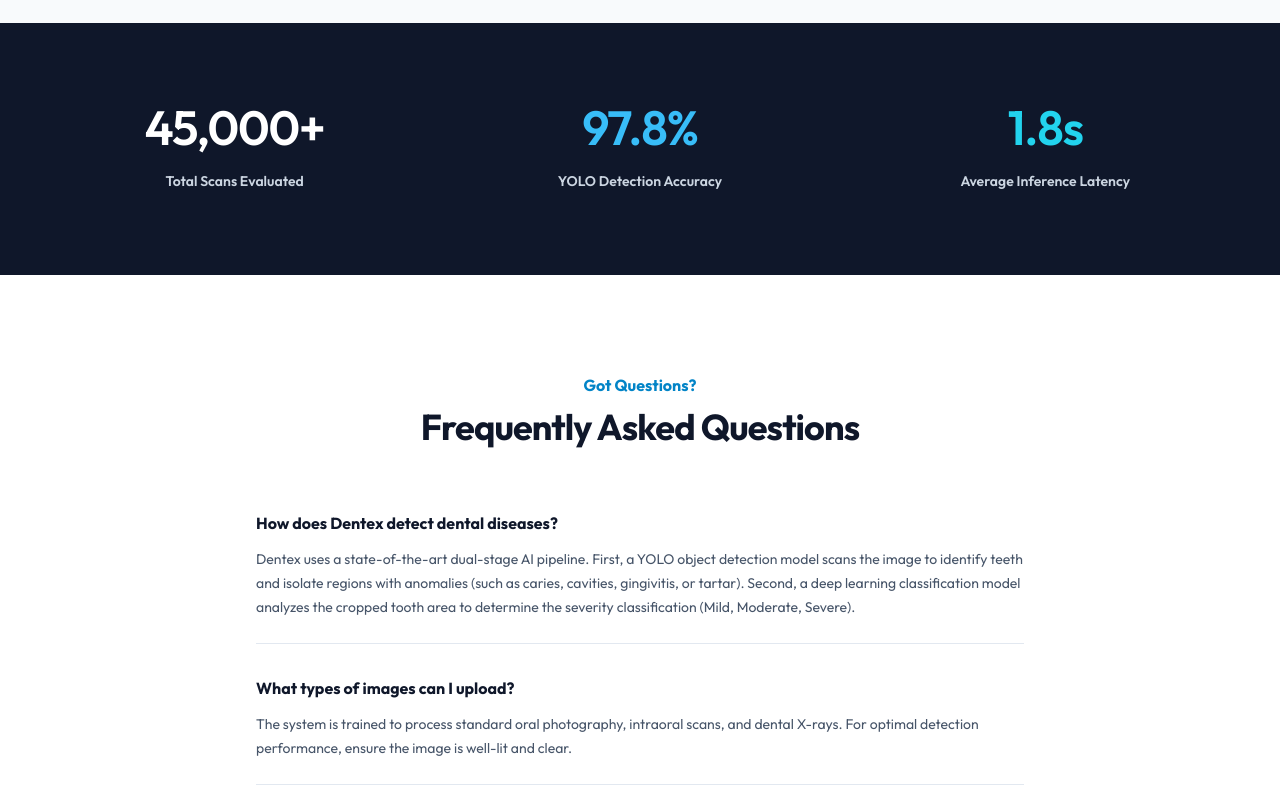
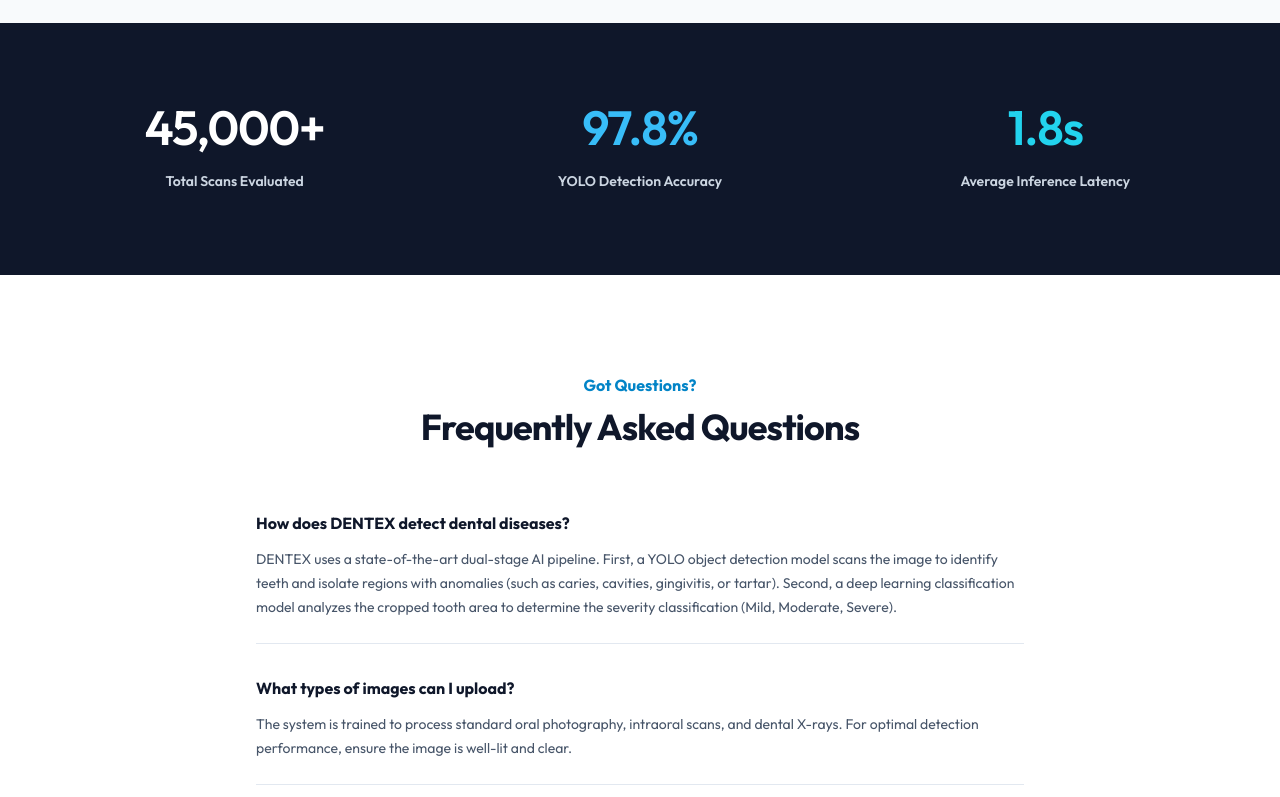
Before and after one commit to Piyush2004gupta/Dentex, a React (Vite) app in the folder frontend/: page / in a window 1280 px wide. Shown: the part 2000-2797 px from the top of the page. Built offline with nearby package versions, Linux system fonts and the light colour scheme; no server answers.

Commit message:
Update application name to uppercase DENTEX across frontend and documentation

```diff
--- a/frontend/index.html
+++ b/frontend/index.html
@@ -4,8 +4,8 @@
     <meta charset="UTF-8" />
     <link rel="icon" type="image/svg+xml" href="/src/assets/react.svg" />
     <meta name="viewport" content="width=device-width, initial-scale=1.0" />
-    <meta name="description" content="Dentex is an AI-powered healthcare screening platform for instant dental disease detection and severity classification using computer vision models." />
-    <title>Dentex – Dental Disease Detection & Classification</title>
+    <meta name="description" content="DENTEX is an AI-powered healthcare screening platform for instant dental disease detection and severity classification using computer vision models." />
+    <title>DENTEX – Dental Disease Detection & Classification</title>
     <!-- Fonts preconnect -->
     <link rel="preconnect" href="https://fonts.googleapis.com">
     <link rel="preconnect" href="https://fonts.gstatic.com" crossorigin>
--- a/frontend/src/components/Navbar.tsx
+++ b/frontend/src/components/Navbar.tsx
@@ -37,7 +37,7 @@
                 <Activity size={22} className="animate-pulse" />
               </div>
               <span className="text-xl font-bold tracking-tight bg-gradient-to-r from-brand-600 to-brand-400 bg-clip-text text-transparent dark:from-brand-400 dark:to-cyan-400">
-                Dentex
+                DENTEX
               </span>
             </Link>
           </div>
--- a/frontend/src/pages/LandingPage.tsx
+++ b/frontend/src/pages/LandingPage.tsx
@@ -5,16 +5,16 @@
 const LandingPage: React.FC = () => {
   const faqs = [
     {
-      q: "How does Dentex detect dental diseases?",
-      a: "Dentex uses a state-of-the-art dual-stage AI pipeline. First, a YOLO object detection model scans the image to identify teeth and isolate regions with anomalies (such as caries, cavities, gingivitis, or tartar). Second, a deep learning classification model analyzes the cropped tooth area to determine the severity classification (Mild, Moderate, Severe)."
+      q: "How does DENTEX detect dental diseases?",
+      a: "DENTEX uses a state-of-the-art dual-stage AI pipeline. First, a YOLO object detection model scans the image to identify teeth and isolate regions with anomalies (such as caries, cavities, gingivitis, or tartar). Second, a deep learning classification model analyzes the cropped tooth area to determine the severity classification (Mild, Moderate, Severe)."
     },
     {
       q: "What types of images can I upload?",
       a: "The system is trained to process standard oral photography, intraoral scans, and dental X-rays. For optimal detection performance, ensure the image is well-lit and clear."
     },
     {
-      q: "Is Dentex a replacement for a dentist?",
-      a: "No. Dentex is designed as an AI-powered helper tool for screening and education. It does not replace professional clinical examinations. All diagnoses and treatment plans should be verified by a certified dental professional."
+      q: "Is DENTEX a replacement for a dentist?",
+      a: "No. DENTEX is designed as an AI-powered helper tool for screening and education. It does not replace professional clinical examinations. All diagnoses and treatment plans should be verified by a certified dental professional."
     },
     {
       q: "How secure is my data?",
@@ -198,9 +198,9 @@
         <div className="mx-auto max-w-7xl px-6 lg:px-8 flex flex-col sm:flex-row items-center justify-between gap-6">
           <div className="flex items-center gap-2">
             <div className="h-8 w-8 flex items-center justify-center bg-brand-500 text-white rounded-lg font-bold">D</div>
-            <span className="text-sm font-semibold text-white">Dentex AI</span>
+            <span className="text-sm font-semibold text-white">DENTEX AI</span>
           </div>
-          <p className="text-xs">&copy; 2026 Dentex Platform. All rights reserved.</p>
+          <p className="text-xs">&copy; 2026 DENTEX Platform. All rights reserved.</p>
         </div>
       </footer>
 
--- a/frontend/src/pages/LoginPage.tsx
+++ b/frontend/src/pages/LoginPage.tsx
@@ -53,7 +53,7 @@
             Welcome Back
           </h2>
           <p className="text-xs text-slate-500 dark:text-slate-400 font-medium">
-            Sign in to access your Dentex dental health diagnostics dashboard
+            Sign in to access your DENTEX dental health diagnostics dashboard
           </p>
         </div>
 
--- a/frontend/src/pages/ProfilePage.tsx
+++ b/frontend/src/pages/ProfilePage.tsx
@@ -113,7 +113,7 @@
           </div>
 
           <div className="glass-card p-6 rounded-xl space-y-4">
-            <h3 className="text-sm font-bold text-slate-800 dark:text-slate-200">Dentex Platform Disclaimers</h3>
+            <h3 className="text-sm font-bold text-slate-800 dark:text-slate-200">DENTEX Platform Disclaimers</h3>
             <div className="flex items-start gap-2.5 text-xs text-slate-500 leading-5">
               <ClipboardList size={16} className="shrink-0 mt-0.5 text-brand-500" />
               <p>
--- a/frontend/src/pages/RegisterPage.tsx
+++ b/frontend/src/pages/RegisterPage.tsx
@@ -352,7 +352,7 @@
                 Effective Date: June 29, 2026
               </p>
               <p>
-                Welcome to Dentex, an AI-powered dental disease detection platform developed by <strong>HOPELABSAI Solution Private Limited</strong>. By registering an account and ticking the consent options, you agree to be bound by the following Terms & Conditions.
+                Welcome to DENTEX, an AI-powered dental disease detection platform developed by <strong>HOPELABSAI Solution Private Limited</strong>. By registering an account and ticking the consent options, you agree to be bound by the following Terms & Conditions.
               </p>
 
               <h4 className="font-bold text-slate-900 dark:text-slate-200 pt-2 border-t border-slate-150 dark:border-slate-800/50">
```
Also changed, not shown: 1 other file (tests, documents, lock files or other folders).
